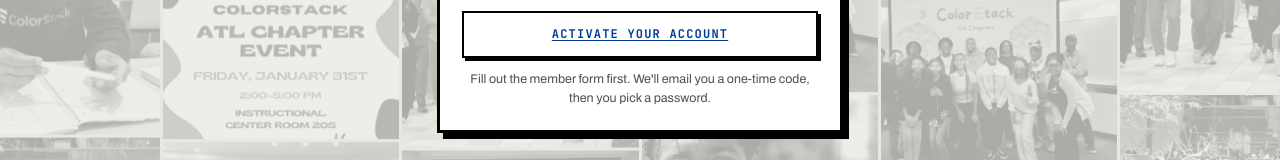
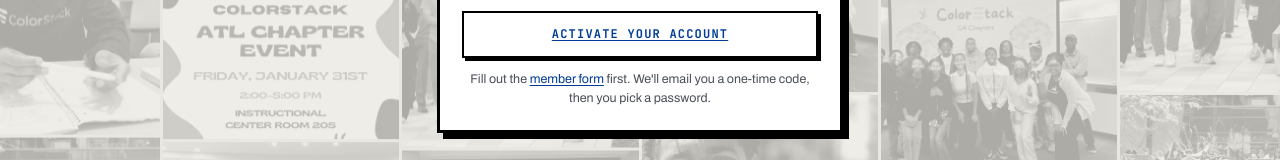
Before and after one commit to ColorstackatGSU/cs-gsu_member_portal, a React (Vite) app: page /login in a window 1280 px wide. Shown: the part 590-750 px from the top of the page. Built offline with nearby package versions, Linux system fonts and the light colour scheme; no server answers.

Commit message:
Make member form text clickable on login page
Co-authored-by: OfficialEseosa <131533377+OfficialEseosa@users.noreply.github.com>

```diff
--- a/src/pages/Login.tsx
+++ b/src/pages/Login.tsx
@@ -127,7 +127,16 @@ export default function Login() {
             className="muted auth-fineprint"
             style={{ marginTop: 12, fontSize: 12.5, lineHeight: 1.5, textAlign: 'center' }}
           >
-            Fill out the member form first. We'll email you a one-time code, then you pick a password.
+            Fill out the{' '}
+            <a
+              href="https://forms.gle/GaMnRiAadtNspBr86"
+              target="_blank"
+              rel="noopener noreferrer"
+              style={{ textDecoration: 'underline' }}
+            >
+              member form
+            </a>{' '}
+            first. We'll email you a one-time code, then you pick a password.
           </p>
         </form>
       </div>
```
